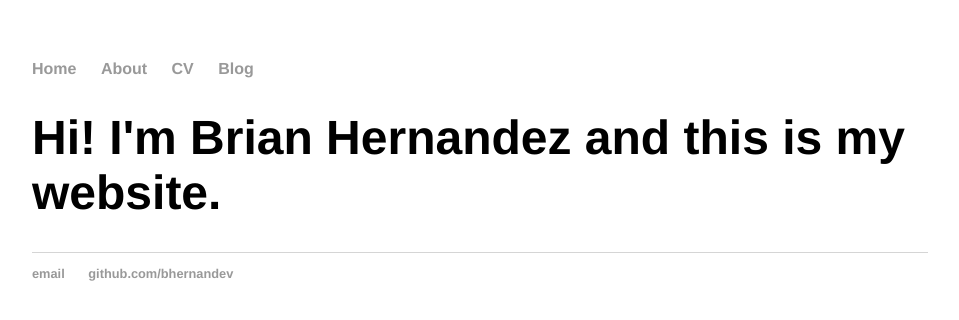
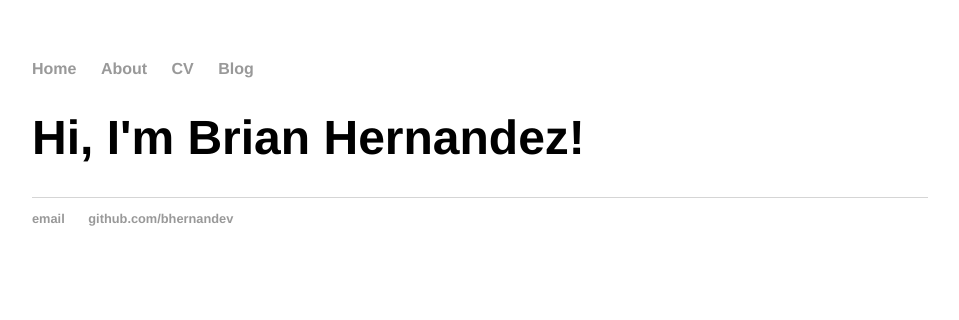
Before and after one commit to bhernandev/bhernandev.github.io, a Jekyll site: the page built from index.html, in a window 1280 px wide. Shown: the top 320 px of the page, without its empty margins (160-1119 px from the left). Built offline with Jekyll 4.4.1, drawn with Linux system fonts in a browser that asks for light colours.

Commit message:
update index.html to use jekyll functionality

```diff
--- a/index.html
+++ b/index.html
@@ -1,28 +1,7 @@
-<!DOCTYPE html>
-<html>
-	<head>
-		<title>Brian Hernandez</title>
-		<link rel="stylesheet" type="text/css" href="/css/main.css">
-	</head>
-	<body>
-		<nav>
-    		<ul>
-        		<li><a href="/">Home</a></li>
-	        	<li><a href="/about">About</a></li>
-        		<li><a href="/cv">CV</a></li>
-        		<li><a href="/blog">Blog</a></li>
-    		</ul>
-		</nav>
-		<div class="container">
-    		<div class="intro">
-        		<h1>Hi! I'm Brian Hernandez and this is my website.</h1>
-    		</div>
-		</div>
-		<footer>
-    		<ul>
-        		<li><a href="mailto:brian@hernandez-cs.com">email</a></li>
-        		<li><a href="https://github.com/bhernandev">github.com/bhernandev</a></li>
-			</ul>
-		</footer>
-	</body>
-</html>
+---
+layout: default
+title: Brian Hernandez
+---
+<div class="intro">
+	<h1>Hi, I'm Brian Hernandez!</h1>
+</div>
```
